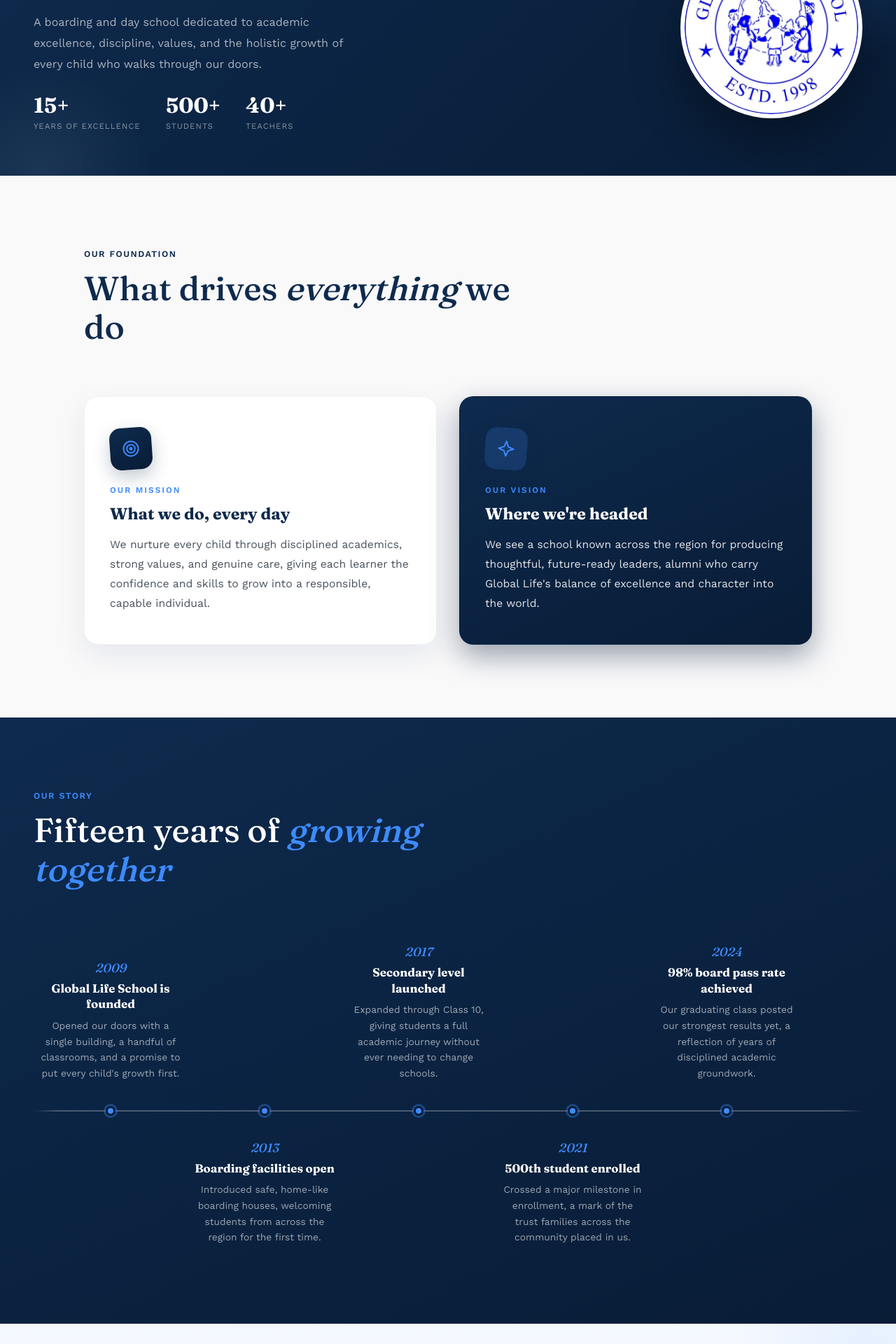
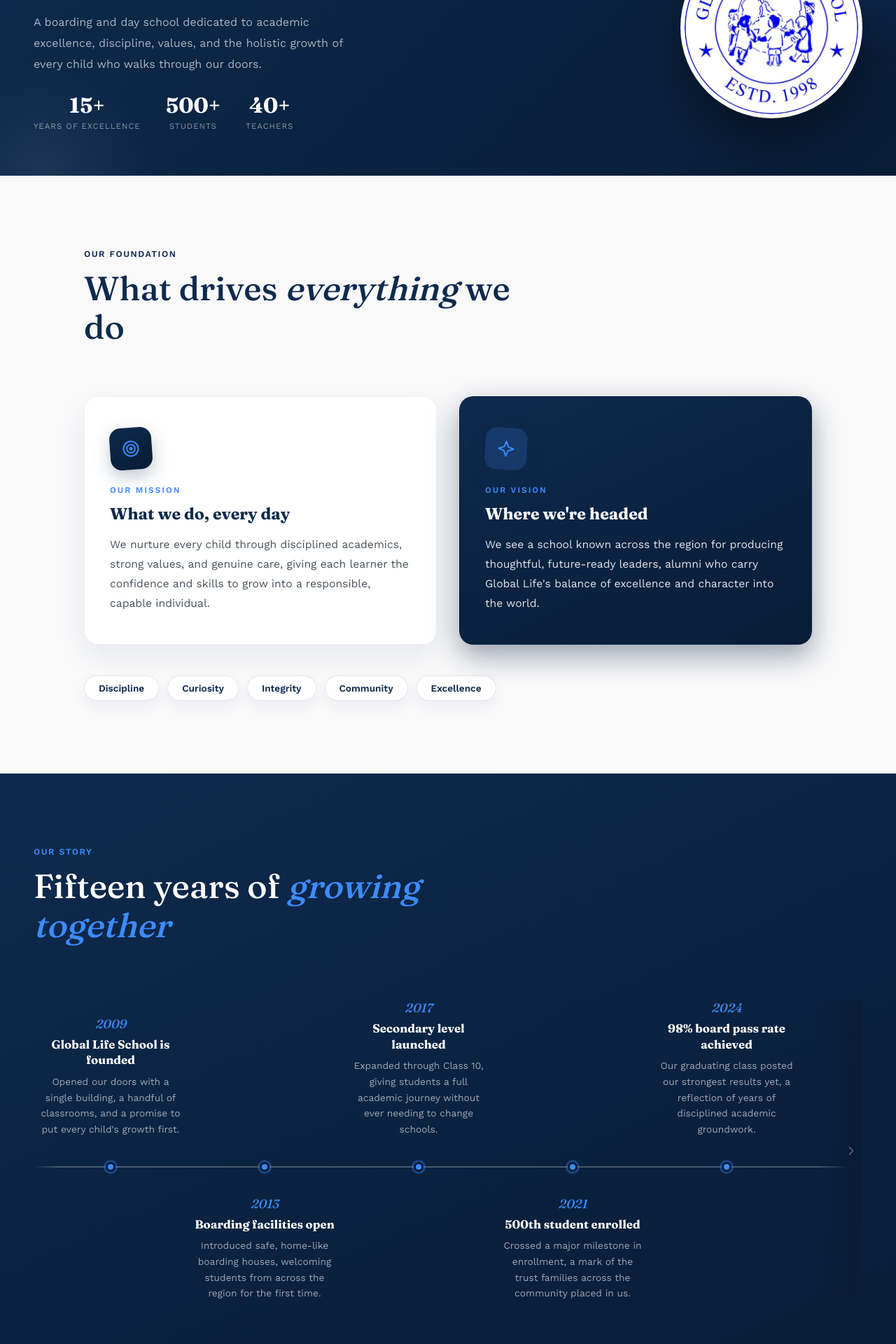
Before and after one commit to swikar-napit/globallife-web, a React (Vite) app: page /about in a window 1280 px wide. Shown: the part 240-2160 px from the top of the page at 70% size. Built offline with nearby package versions, Linux system fonts and the light colour scheme.

Commit message:
CTA Card about

```diff
--- a/src/pages/About.css
+++ b/src/pages/About.css
@@ -92,6 +92,8 @@
 .about-hero-stat {
   display: flex;
   flex-direction: column;
+  align-items: center;
+  text-align: center;
 }
 
 .about-hero-stat-num {
@@ -302,6 +304,34 @@
     grid-template-columns: 1fr;
   }
 }
+
+.values-row {
+  display: flex;
+  flex-wrap: wrap;
+  gap: 12px;
+  margin-top: clamp(32px, 4vw, 44px);
+}
+
+.value-pill {
+  display: inline-flex;
+  align-items: center;
+  background: #fff;
+  border: 1px solid rgba(14, 42, 77, 0.1);
+  color: var(--navy);
+  font-size: 0.85rem;
+  font-weight: 600;
+  padding: 9px 20px;
+  border-radius: 999px;
+  box-shadow: 0 8px 20px rgba(14, 42, 77, 0.06);
+  transition: transform 0.2s ease, box-shadow 0.2s ease, background 0.2s ease, color 0.2s ease;
+}
+
+.value-pill:hover {
+  transform: translateY(-3px);
+  background: var(--navy);
+  color: #fff;
+  box-shadow: 0 14px 28px rgba(14, 42, 77, 0.2);
+}
 /* =================================*********
    OUR STORY — horizontal timeline
 ========================================= */
@@ -325,6 +355,42 @@
 .story-inner {
   max-width: 1200px;
   margin: 0 auto;
+}
+
+.story-scroll-wrap {
+  position: relative;
+}
+
+.story-scroll-fade {
+  position: absolute;
+  top: 0;
+  right: 0;
+  bottom: 8px;
+  width: 64px;
+  display: flex;
+  align-items: center;
+  justify-content: flex-end;
+  padding-right: 6px;
+  background: linear-gradient(90deg, rgba(11, 30, 58, 0) 0%, var(--navy-deep) 78%);
+  pointer-events: none;
+}
+
+.story-scroll-fade svg {
+  width: 20px;
+  height: 20px;
+  color: rgba(255, 255, 255, 0.65);
+  animation: story-scroll-nudge 1.6s ease-in-out infinite;
+}
+
+@keyframes story-scroll-nudge {
+  0%, 100% { transform: translateX(0); opacity: 0.5; }
+  50% { transform: translateX(5px); opacity: 1; }
+}
+
+@media (max-width: 700px) {
+  .story-scroll-fade {
+    display: none;
+  }
 }
 
 .story-scroll {
--- a/src/pages/About.jsx
+++ b/src/pages/About.jsx
@@ -1,7 +1,9 @@
 import { Link } from "react-router"
+import { useEffect, useRef, useState } from "react"
 import "./About.css"
 import crest from "../assets/global.jpg"
 import principalPhoto from "../assets/principal.jpg"
+import ctaPhoto from "../assets/global1.jpg"
 
 const milestones = [
   {
@@ -31,7 +33,67 @@ const milestones = [
   },
 ]
 
+const stats = [
+  { value: 15, suffix: "+", label: "Years of Excellence" },
+  { value: 500, suffix: "+", label: "Students" },
+  { value: 40, suffix: "+", label: "Teachers" },
+]
+
+function useCountUp(target, active, duration = 1400) {
+  const [value, setValue] = useState(0)
+
+  useEffect(() => {
+    if (!active) return
+    let startTime = null
+    let frameId
+
+    const step = (timestamp) => {
+      if (startTime === null) startTime = timestamp
+      const progress = Math.min((timestamp - startTime) / duration, 1)
+      const eased = 1 - Math.pow(1 - progress, 3)
+      setValue(Math.round(eased * target))
+      if (progress < 1) frameId = requestAnimationFrame(step)
+    }
+
+    frameId = requestAnimationFrame(step)
+    return () => cancelAnimationFrame(frameId)
+  }, [active, target, duration])
+
+  return value
+}
+
+function StatCounter({ value, suffix, label, active }) {
+  const count = useCountUp(value, active)
+  return (
+    <div className="about-hero-stat">
+      <span className="about-hero-stat-num">{count}{suffix}</span>
+      <span className="about-hero-stat-label">{label}</span>
+    </div>
+  )
+}
+
 function About() {
+  const [statsActive, setStatsActive] = useState(false)
+  const statsRef = useRef(null)
+
+  useEffect(() => {
+    const node = statsRef.current
+    if (!node) return
+
+    const observer = new IntersectionObserver(
+      ([entry]) => {
+        if (entry.isIntersecting) {
+          setStatsActive(true)
+          observer.disconnect()
+        }
+      },
+      { threshold: 0.4 }
+    )
+
+    observer.observe(node)
+    return () => observer.disconnect()
+  }, [])
+
   return (
     <>
       <section className="about-hero">
@@ -46,19 +108,10 @@ function About() {
             walks through our doors.
           </p>
 
-          <div className="about-hero-stats">
-            <div className="about-hero-stat">
-              <span className="about-hero-stat-num">15+</span>
-              <span className="about-hero-stat-label">Years of Excellence</span>
-            </div>
-            <div className="about-hero-stat">
-              <span className="about-hero-stat-num">500+</span>
-              <span className="about-hero-stat-label">Students</span>
-            </div>
-            <div className="about-hero-stat">
-              <span className="about-hero-stat-num">40+</span>
-              <span className="about-hero-stat-label">Teachers</span>
-            </div>
+          <div className="about-hero-stats" ref={statsRef}>
+            {stats.map((s) => (
+              <StatCounter key={s.label} value={s.value} suffix={s.suffix} label={s.label} active={statsActive} />
+            ))}
           </div>
         </div>
 
@@ -109,6 +162,12 @@ function About() {
               </p>
             </div>
           </div>
+
+          <div className="values-row">
+            {["Discipline", "Curiosity", "Integrity", "Community", "Excellence"].map((v) => (
+              <span className="value-pill" key={v}>{v}</span>
+            ))}
+          </div>
         </div>
       </section>
       <section className="story-section">
@@ -120,6 +179,7 @@ function About() {
             </h2>
           </div>
 
+          <div className="story-scroll-wrap">
             <div className="story-scroll">
               <div className="story-timeline">
                 <div className="story-row story-row--top">
@@ -158,6 +218,12 @@ function About() {
                     </div>
                   ))}
                 </div>
+              </div>
+            </div>
+            <div className="story-scroll-fade" aria-hidden="true">
+              <svg viewBox="0 0 24 24" fill="none" stroke="currentColor" strokeWidth="2" strokeLinecap="round" strokeLinejoin="round">
+                <path d="M9 6l6 6-6 6" />
+              </svg>
             </div>
           </div>
 
@@ -233,6 +299,42 @@ function About() {
           </div>
         </div>
       </section>
+
+      <section className="cta-section">
+        <div className="cta-card">
+          <div className="cta-photo" style={{ backgroundImage: `url(${ctaPhoto})` }} aria-hidden="true" />
+          <div className="cta-overlay" aria-hidden="true" />
+          <div className="cta-content">
+            <span className="cta-eyebrow">Now Enrolling</span>
+            <h2 className="cta-heading">Ready to Join Global Life School?</h2>
+            <p className="cta-text">
+              Come see the classrooms, meet the teachers, and picture your
+              child thriving here. Applications for the upcoming academic
+              year are open now.
+            </p>
+            <div className="cta-stats">
+              <div className="cta-stat">
+                <span className="cta-stat-num">500+</span>
+                <span className="cta-stat-label">Students</span>
+              </div>
+              <div className="cta-stat-divider"></div>
+              <div className="cta-stat">
+                <span className="cta-stat-num">15+</span>
+                <span className="cta-stat-label">Years</span>
+              </div>
+              <div className="cta-stat-divider"></div>
+              <div className="cta-stat">
+                <span className="cta-stat-num">98%</span>
+                <span className="cta-stat-label">Pass Rate</span>
+              </div>
+            </div>
+            <div className="cta-actions">
+              <Link to="/academics" className="cta-btn-primary">Apply Now</Link>
+              <Link to="/contact" className="cta-btn-secondary">Contact Us</Link>
+            </div>
+          </div>
+        </div>
+      </section>
     </>
   )
 }
```
Lines whose indentation alone changed are shown as unchanged.
